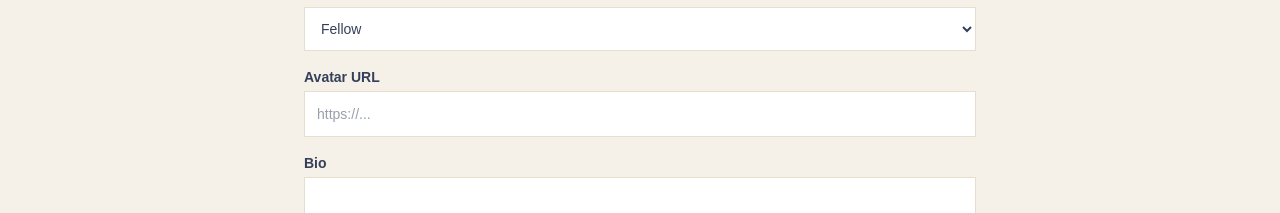
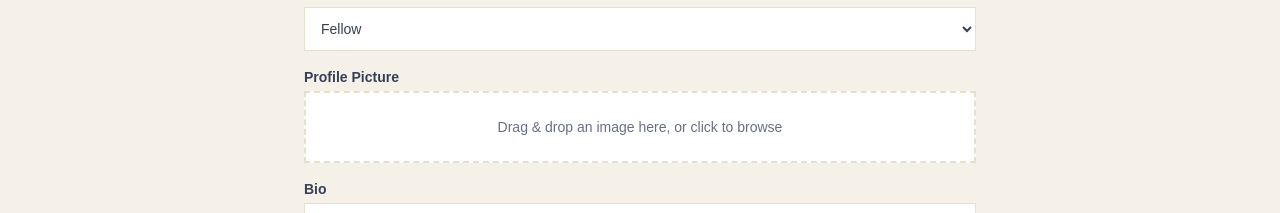
Before and after one commit to neonframing/legacy-leaders-frontend, a Next.js app: page /blog/profile/edit in a window 1280 px wide. Shown: the part 457-670 px from the top of the page. Built offline with nearby package versions, Linux system fonts and the light colour scheme; no server answers; the database is empty; sample sign-in values are in the browser's storage.

Commit message:
Add profile pic functionality

```diff
--- a/src/components/blog/ImageDropzone.js
+++ b/src/components/blog/ImageDropzone.js
@@ -2,7 +2,7 @@
 
 import { useRef, useState } from "react";
 
-export default function ImageDropzone({ label, value, onChange }) {
+export default function ImageDropzone({ label, value, onChange, avatar = false }) {
   const inputRef = useRef(null);
   const [dragOver, setDragOver] = useState(false);
   const [uploading, setUploading] = useState(false);
@@ -61,9 +61,13 @@ export default function ImageDropzone({ label, value, onChange }) {
         }`}
       >
         {value ? (
+          avatar ? (
+            <img src={value} alt="Avatar preview" className="mb-3 h-28 w-28 rounded-full object-cover" />
+          ) : (
             <div className="mb-3 flex aspect-[16/10] w-full items-center justify-center overflow-hidden bg-[#f6f1e8]">
               <img src={value} alt="Cover preview" className="h-full w-full object-contain" />
             </div>
+          )
         ) : null}
         <p className="text-[#667085]">
           {uploading ? "Uploading..." : "Drag & drop an image here, or click to browse"}
@@ -83,6 +87,7 @@ export default function ImageDropzone({ label, value, onChange }) {
 
       {error && <p className="mt-1 text-sm text-red-600">{error}</p>}
 
+      {!avatar && (
         <input
           type="text"
           value={value}
@@ -90,6 +95,7 @@ export default function ImageDropzone({ label, value, onChange }) {
           placeholder="...or paste an image URL"
           className="mt-2 w-full border border-[#e7dfce] bg-white p-3 text-sm focus:border-[#D89B2B] focus:outline-none"
         />
+      )}
 
       {value && (
         <button
--- a/src/components/blog/ProfileForm.js
+++ b/src/components/blog/ProfileForm.js
@@ -2,6 +2,7 @@
 
 import { useState } from "react";
 import { useRouter } from "next/navigation";
+import ImageDropzone from "@/components/blog/ImageDropzone";
 
 const socialFields = ["instagram", "linkedin", "x", "website"];
 
@@ -94,16 +95,12 @@ export default function ProfileForm({ initialProfile }) {
           <option value="mentor">Mentor</option>
         </select>
       </div>
-      <div>
-        <label className="block text-sm font-semibold text-[#344059]">Avatar URL</label>
-        <input
-          name="avatarUrl"
-          value={form.avatarUrl}
-          onChange={handleChange}
-          placeholder="https://..."
-          className="mt-1 w-full border border-[#e7dfce] bg-white p-3 text-sm focus:border-[#D89B2B] focus:outline-none"
-        />
-      </div>
+      <ImageDropzone
+        label="Profile Picture"
+        avatar
+        value={form.avatarUrl}
+        onChange={(url) => setForm((prev) => ({ ...prev, avatarUrl: url }))}
+      />
       <div>
         <label className="block text-sm font-semibold text-[#344059]">Bio</label>
         <textarea
```
Lines whose indentation alone changed are shown as unchanged.
